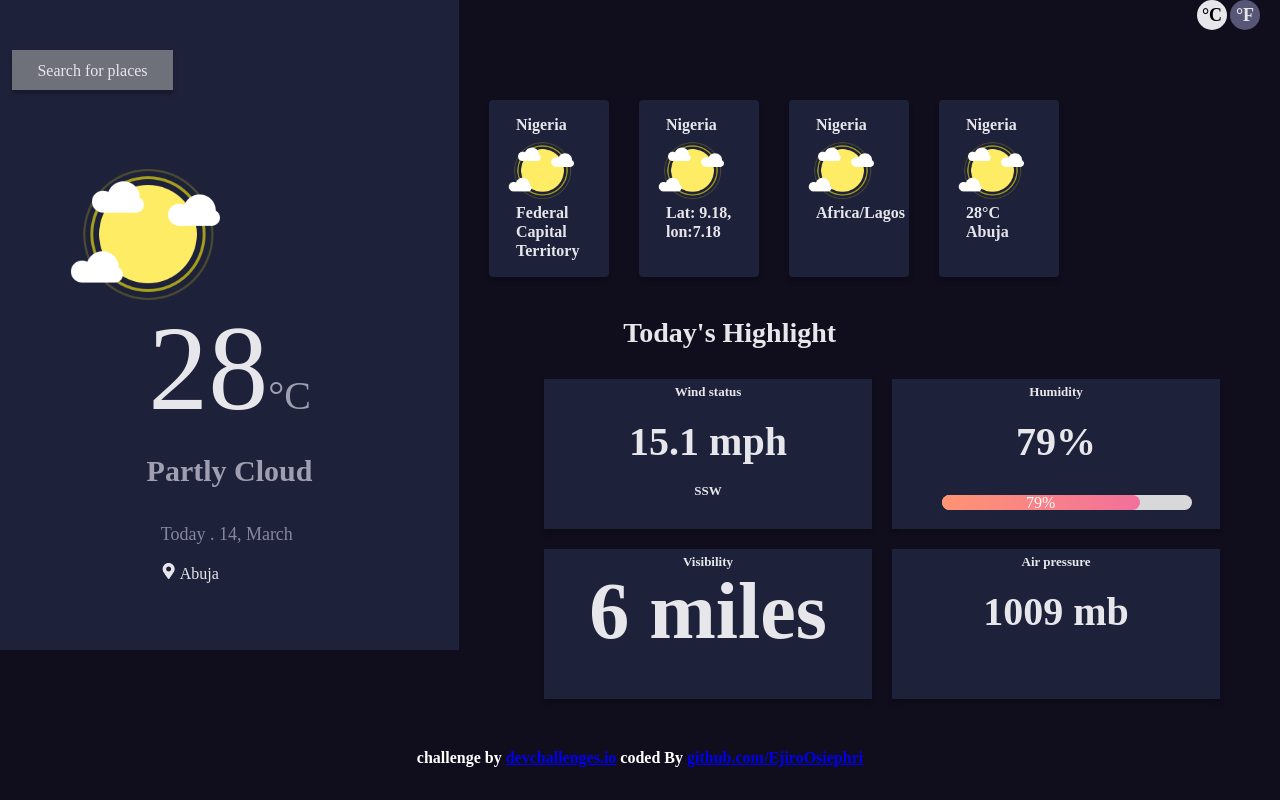
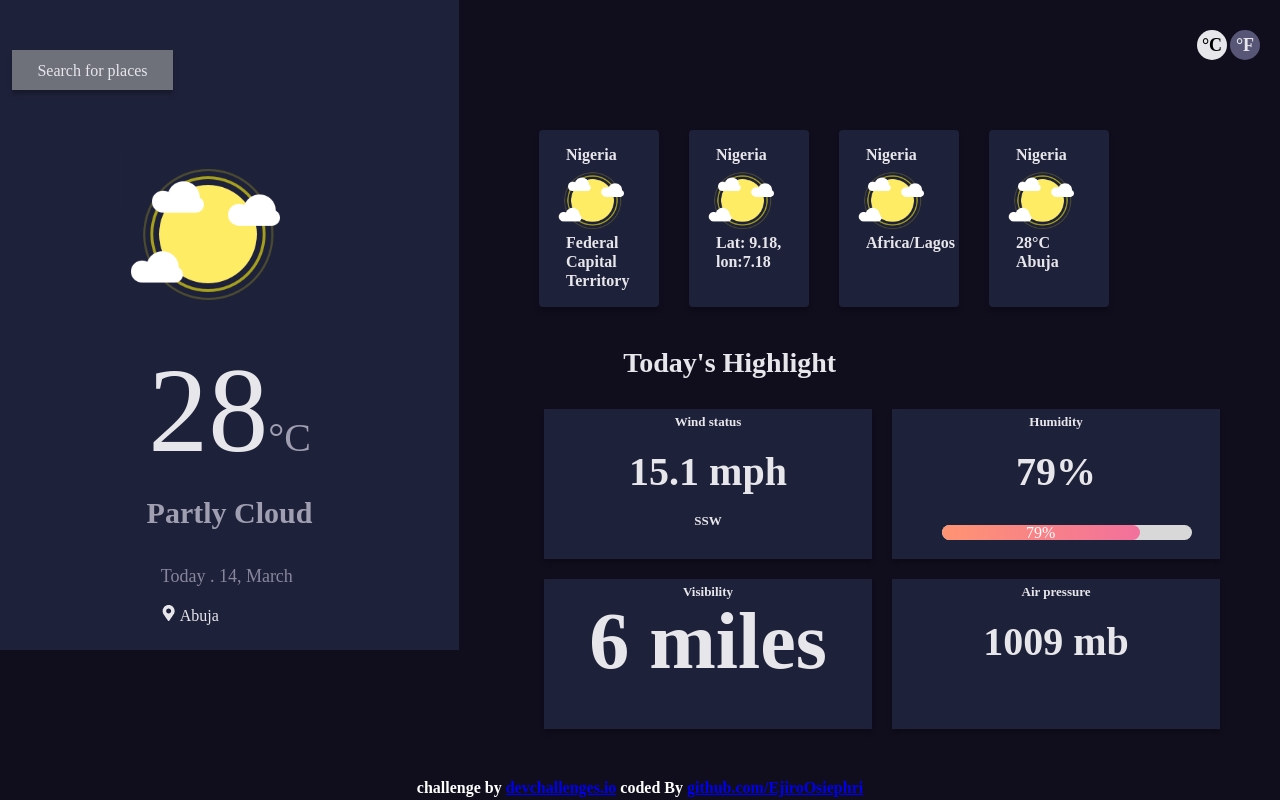
Before and after one commit to EjiroOsiephri/weather-app-challenge, a React (Vite) app: page / in a window 1280 px wide. Shown: the top 800 px of the page. Built offline with nearby package versions, Linux system fonts and the light colour scheme.

Commit message:
added more  features

```diff
--- a/src/reactJS/components/global/boilerplate.scss
+++ b/src/reactJS/components/global/boilerplate.scss
@@ -7,7 +7,6 @@
 }
 body {
   background-color: rgba(16, 14, 29, 1);
-  // overflow: hidden;npm
   font-family: "Raleway";
   @include u.breakpoints(medium) {
     overflow-y: scroll;
@@ -16,14 +15,7 @@ body {
     overflow-y: scroll;
   }
 }
-.image {
-  @media screen and (max-width: f.rem(375)) {
-    transform: translateX(f.rem(-55));
-  }
-}
-// .allDivs {
-//   background-color: rgba(30, 33, 58, 1);
-// }
+
 .sideDiv {
   background-color: #1e213a;
   background-repeat: no-repeat;
@@ -36,18 +28,25 @@ body {
 .image > img {
   width: f.rem(150);
   height: f.rem(150);
-  transform: translate(f.rem(130), f.rem(40));
+  transform: translate(f.rem(260), f.rem(40));
   margin-bottom: -30px;
-
-  @media screen and (min-width: f.rem(375)) {
-    transform: translate(f.rem(60), f.rem(40));
+  @media screen and (max-width: f.rem(375)) {
+    transform: translate(f.rem(10), f.rem(40));
     width: f.rem(160);
+    margin-bottom: 12px;
+  }
+  @media screen and (min-width: f.rem(376)) {
+    transform: translate(f.rem(45), f.rem(40));
+    width: f.rem(160);
+    margin-bottom: 12px;
+  }
+  @media screen and (min-width: f.rem(850)) {
+    transform: translate(f.rem(120), f.rem(40));
   }
 }
 .searchBtn {
   margin-top: f.rem(70);
   width: f.rem(161);
-
   height: f.rem(40);
   transform: translate(f.rem(12), f.rem(-20));
   background: #6e707a;
@@ -62,7 +61,7 @@ body {
 }
 .form > input {
   box-sizing: border-box;
-  transform: translate(f.rem(10), f.rem(-186));
+  transform: translate(f.rem(10), f.rem(-228));
   width: 268px;
   height: 48px;
   border: 1px solid #e7e7eb;
@@ -82,7 +81,7 @@ body {
 .form > button {
   width: 86px;
   height: 48px;
-  transform: translate(f.rem(15), f.rem(-186));
+  transform: translate(f.rem(15), f.rem(-228));
   background: #3c47e9;
   font-family: "Raleway";
   font-style: normal;
@@ -99,11 +98,11 @@ body {
   position: absolute;
   margin-top: 5px;
   left: f.rem(420);
-  transform: translateY(f.rem(-230));
+  transform: translateY(f.rem(-250));
   color: #e7e7eb;
   @media screen and (max-width: f.rem(375)) {
-    margin-top: f.rem(-235);
-    transform: translateX(f.rem(-150));
+    margin-top: f.rem(-272);
+    transform: translateX(f.rem(-130));
   }
 }
 .tempDegree {
--- a/src/reactJS/components/util/grid.scss
+++ b/src/reactJS/components/util/grid.scss
@@ -11,6 +11,7 @@ button {
   border: none;
 }
 .flexContainer {
+  margin-top: 30px;
   transform: translateY(f.rem(300));
   display: flex;
   justify-content: end;
@@ -29,7 +30,7 @@ button {
   display: flex;
   gap: f.rem(30);
   margin-top: f.rem(320);
-  transform: translateX(f.rem(80));
+
   @media screen and (max-width: f.rem(300)) {
     display: flex;
     margin-top: f.rem(520);
@@ -40,6 +41,9 @@ button {
     margin-top: f.rem(370);
     flex-wrap: wrap;
     transform: translateX(f.rem(30));
+  }
+  @media screen and (min-width: f.rem(901)) {
+    transform: translateX(f.rem(80));
   }
 }
 .flexItem {
```
